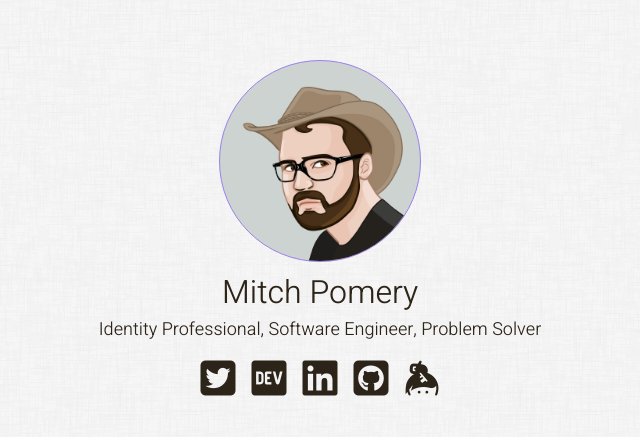
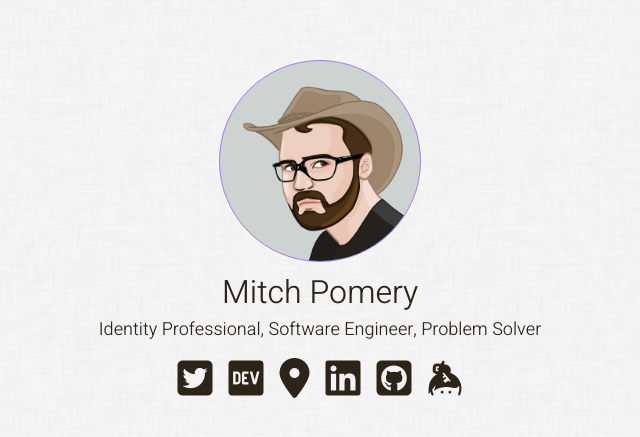
Before and after one commit to mpomery/mpomery.github.io, a plain HTML site: page index.html in a window 1280 px wide. Shown: the part 161-598 px from the top of the page, without its empty margins (320-960 px from the left). Drawn offline with Linux system fonts and the light colour scheme.

Commit message:
Add link to schedule page

```diff
--- a/index.html
+++ b/index.html
@@ -37,12 +37,12 @@
             <ul>
                 <li><a href="https://twitter.com/MitchPommers" target="_blank"><i class="fab fa-twitter-square"></i></a></li>
                 <li><a href="https://dev.to/mitchpommers" target="_blank"><i class="fab fa-dev"></i></a></li>
+                <li><a href="/schedule.html" target="_blank"><i class="fas fa-map-marker-alt"></i></a></li>
                 <li><a href="https://www.linkedin.com/in/mjpomery/" target="_blank"><i class="fab fa-linkedin"></i></a></li>
                 <li><a href="https://github.com/mpomery/" target="_blank"><i class="fab fa-github-square"></i></a></li>
                 <li><a href="https://keybase.io/mitchpommers" target="_blank"><i class="fab fa-keybase"></i></a></li>
             </ul>
         </div>
-        <!--<div>Validate Business Card</div>-->
     </div>
 </div>
 </body>
```
